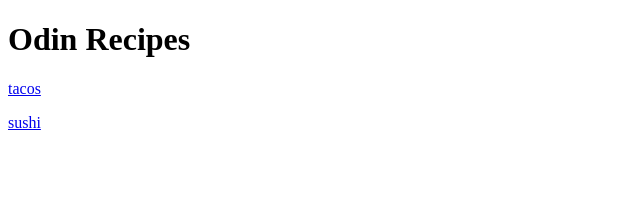
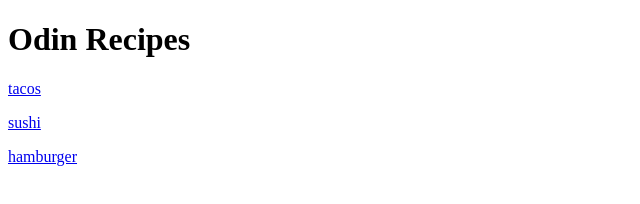
Before and after one commit to Lovell02/odin-recipes, a plain HTML site: page index.html in a window 1280 px wide. Shown: the full height of the page, 0-640 px from the left. Drawn offline with Linux system fonts and the light colour scheme.

Commit message:
add burger link to recipe page

```diff
--- a/index.html
+++ b/index.html
@@ -14,7 +14,7 @@
   <h1>Odin Recipes</h1>
 <p> <a href="recipes/tacos.html"> tacos </a> </p>
     <p> <a href="recipes/Sushi.html"> sushi </a> </p>
-
+<p><a href="recipes/hamburger.html"> hamburger </a> </p>
 
 </body>
 
```
